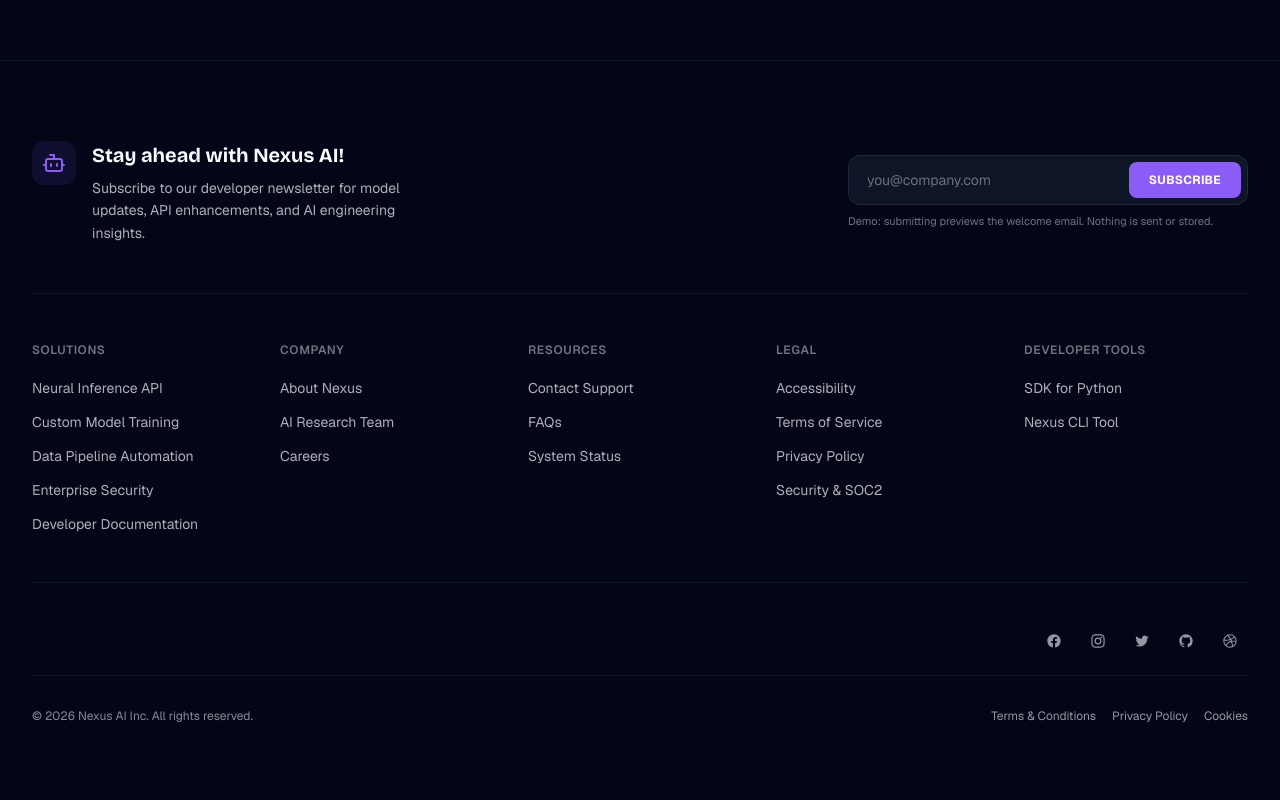
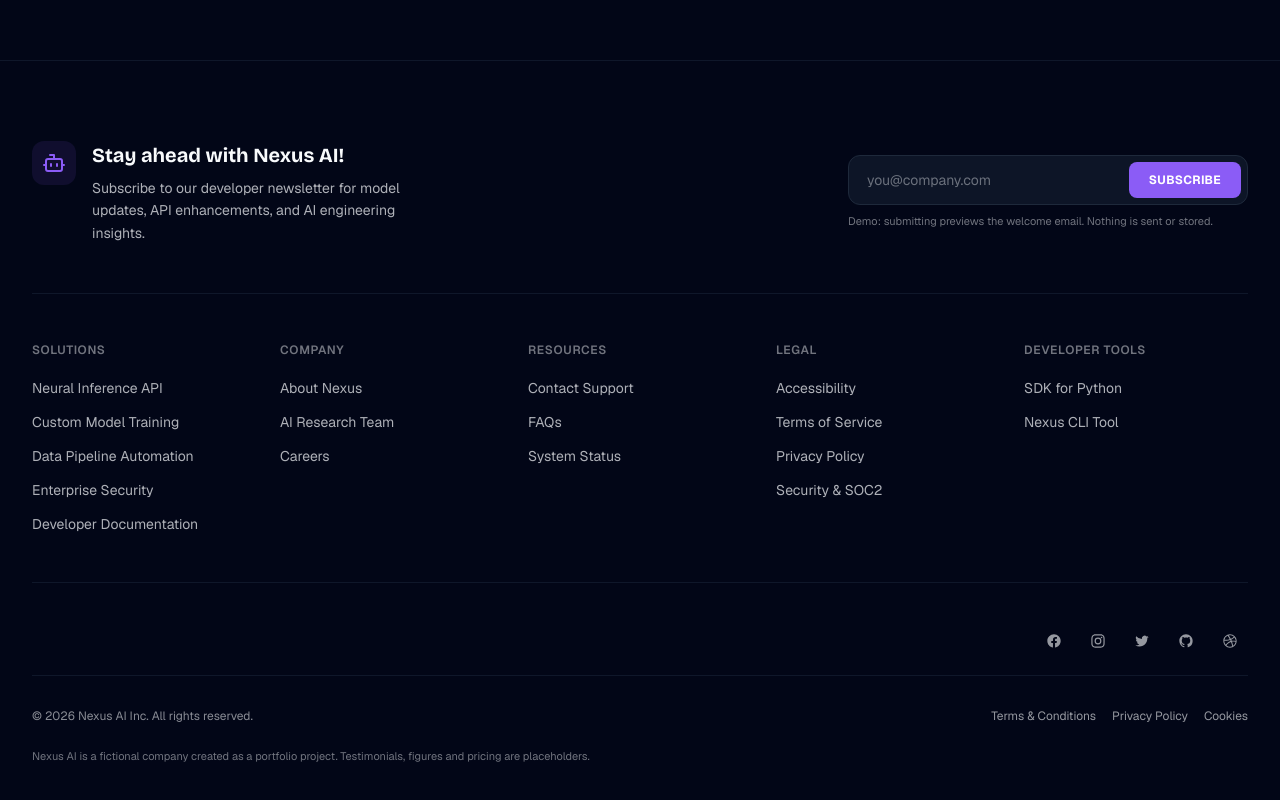
Before and after one commit to yusufagbyglu/NexusAI-Landing-Page, a Next.js app: page / in a window 1280 px wide. Shown: the part 5550-6350 px from the top of the page. Built offline with nearby package versions, Linux system fonts and the light colour scheme.

Commit message:
feat(footer): add fictional-company disclaimer

```diff
--- a/src/components/shared/footer.tsx
+++ b/src/components/shared/footer.tsx
@@ -184,6 +184,10 @@ export default function Footer() {
             </ul>
           </div>
         </div>
+        <p className="mt-6 text-[11px] leading-relaxed text-foreground/45">
+          Nexus AI is a fictional company created as a portfolio project.
+          Testimonials, figures and pricing are placeholders.
+        </p>
       </div>
     </footer>
   );
```
